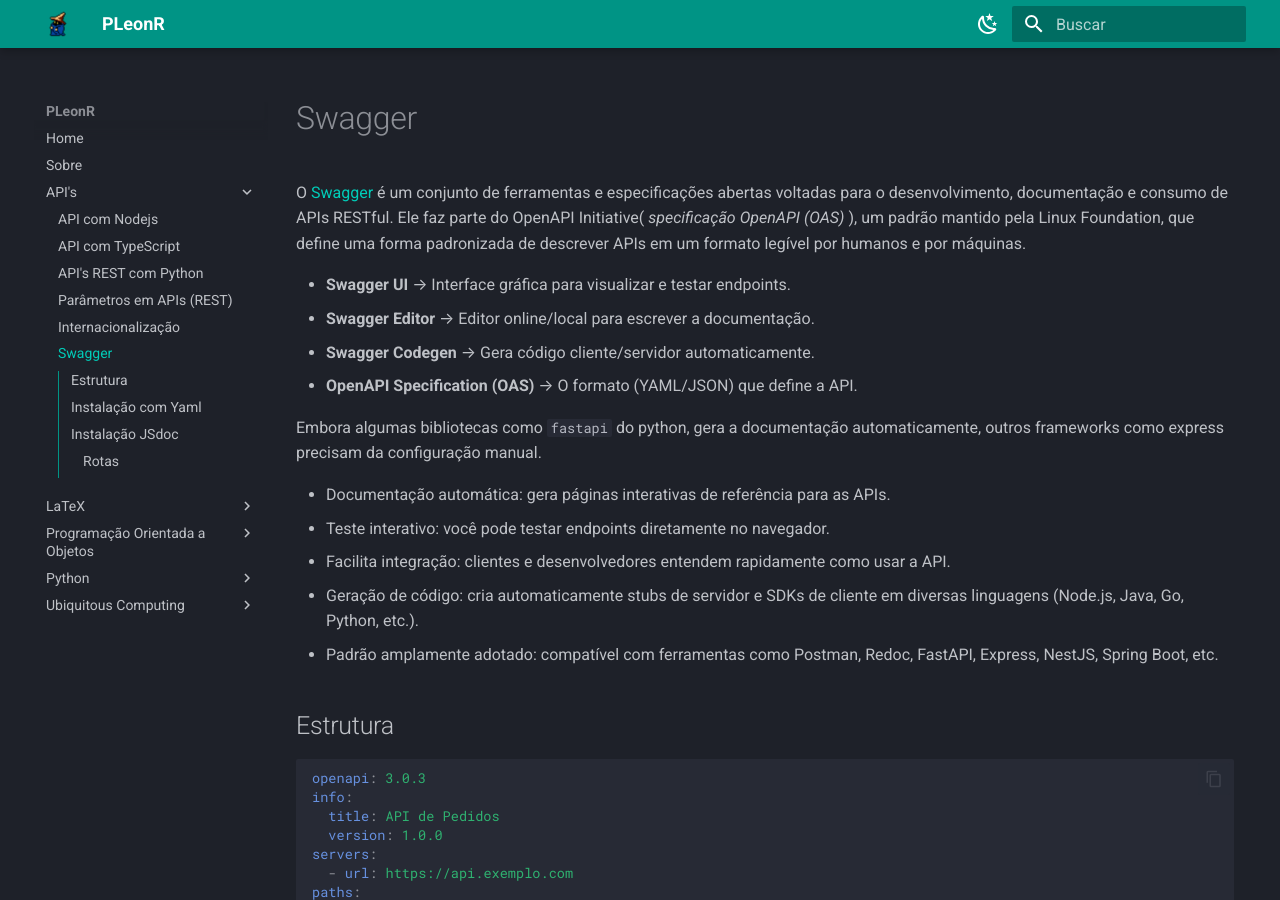
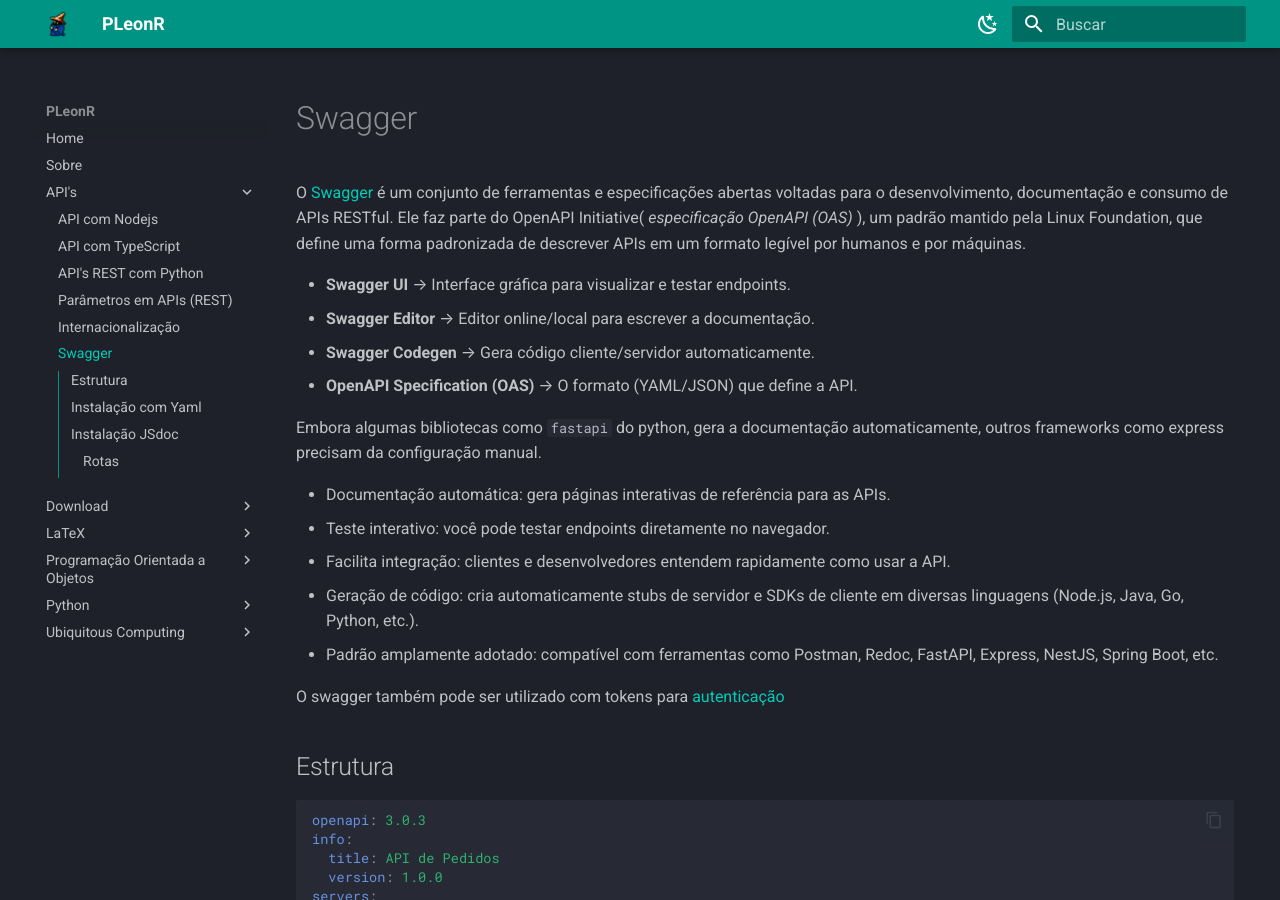
Before and after one commit to pleonr/pleonr.github.io, an MkDocs documentation site: the page built from docs/API's/gswagger.md, in a window 1280 px wide and 900 px high. Built offline with MkDocs 1.6.1 and Material for MkDocs 9.7.7, drawn with Linux system fonts in a browser that asks for light colours.

Commit message:
added  downloads

```diff
--- a/docs/API's/gswagger.md
+++ b/docs/API's/gswagger.md
@@ -1,6 +1,6 @@
 # Swagger
 
-O [Swagger](https://swagger.io/) é um conjunto de ferramentas e especificações abertas voltadas para o desenvolvimento, documentação e consumo de APIs RESTful. Ele faz parte do OpenAPI Initiative( *specificação OpenAPI (OAS)* ), um padrão mantido pela Linux Foundation, que define uma forma padronizada de descrever APIs em um formato legível por humanos e por máquinas.
+O [Swagger](https://swagger.io/) é um conjunto de ferramentas e especificações abertas voltadas para o desenvolvimento, documentação e consumo de APIs RESTful. Ele faz parte do OpenAPI Initiative( *especificação OpenAPI (OAS)* ), um padrão mantido pela Linux Foundation, que define uma forma padronizada de descrever APIs em um formato legível por humanos e por máquinas.
 
 - **Swagger UI** → Interface gráfica para visualizar e testar endpoints.
 - **Swagger Editor** → Editor online/local para escrever a documentação.
@@ -14,6 +14,8 @@
 - Facilita integração: clientes e desenvolvedores entendem rapidamente como usar a API.
 - Geração de código: cria automaticamente stubs de servidor e SDKs de cliente em diversas linguagens (Node.js, Java, Go, Python, etc.).
 - Padrão amplamente adotado: compatível com ferramentas como Postman, Redoc, FastAPI, Express, NestJS, Spring Boot, etc.
+
+O swagger também pode ser utilizado com tokens para [autenticação](https://swagger.io/docs/specification/v3_0/authentication/bearer-authentication/)
 
 ## Estrutura
 
--- a/mkdocs.yml
+++ b/mkdocs.yml
@@ -60,6 +60,9 @@
         - name: mermaid
           class: mermaid
           format: !!python/name:pymdownx.superfences.fence_code_format
+  - pymdownx.emoji:
+      emoji_index: !!python/name:material.extensions.emoji.twemoji
+      emoji_generator: !!python/name:material.extensions.emoji.to_svg
 
 extra_javascript:
   - javascripts/mathjax.js
```
Also changed, not shown: docs/Download/index.md (added, +26 -0 lines), 2 other files.
